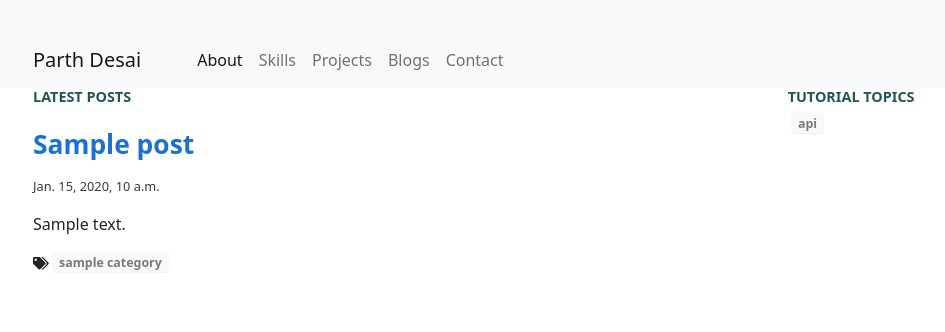
After one commit to Parth971/Parth-Desai-Website, a Django app: page /blogs/ in a window 1280 px wide. The commit adds this page. Shown: the top 332 px of the page, without its empty margins (53-998 px from the left). Run offline with Django 4.2, Linux system fonts and the light colour scheme; tables that the repository leaves empty hold one stand-in row (values such as "Sample post"); some libraries are stand-ins or nearby versions.

Commit message:
Add: View all blogs list view

```diff
--- a/blog/models.py
+++ b/blog/models.py
@@ -24,10 +24,6 @@ class Post(models.Model):
     def __str__(self):
         return self.title
 
-    def save(self, **kwargs):
-        self.title = "_".join(self.title.lower().split(' '))
-        super(Post, self).save(**kwargs)
-
 
 class Comment(models.Model):
     body = models.TextField()
--- /dev/null
+++ b/blog/templates/blog/list_blogs.html
@@ -0,0 +1,162 @@
+{% include 'base.html' %}
+{% load static %}
+
+{% block css %}
+    <link rel="stylesheet" href="{% static 'css/home.css' %}">
+{% endblock %}
+
+{% block body %}
+
+<style>
+
+.blog-container {
+    position: relative;
+    padding-bottom: 40px;
+}
+.eyebrow {
+    font-size: .9rem;
+    font-weight: bold;
+    text-transform: uppercase;
+    color: #225556;
+}
+article, aside, figcaption, figure, footer, header, hgroup, main, nav, section {
+    display: block;
+}
+.blog-listing {
+    padding: 1rem 0;
+}
+.blog-listing-heading {
+    margin: 0 0 1rem;
+    max-width: 30ch;
+    font-size: 1.65rem;
+    font-weight: 600;
+}
+a {
+    color: #1972d1;
+    text-decoration: none;
+    background-color: transparent;
+}
+.blog-listing-meta {
+    display: flex;
+    margin: 0;
+    padding: 0;
+}
+.blog-listing-meta li {
+    display: flex;
+    align-items: center;
+    list-style: none;
+    margin: 0 2rem 1rem 0;
+}
+.blog-listing-date {
+    font-size: .8rem;
+    opacity: .9;
+}
+.blog-listing-meta li:last-child {
+    margin-right: 0;
+}
+.sr-only {
+    position: absolute;
+    width: 1px;
+    height: 1px;
+    padding: 0;
+    margin: -1px;
+    overflow: hidden;
+    clip: rect(0, 0, 0, 0);
+    white-space: nowrap;
+    border: 0;
+}
+p {
+    margin-top: 0;
+    margin-bottom: 1rem;
+}
+.topics-list {
+    display: flex;
+    flex-flow: row wrap;
+    align-items: center;
+    font-size: .9rem;
+}
+.topics-list .topic {
+    margin: 0 0 .2rem .18rem;
+    border-bottom: 1px solid #f1f1f1;
+    font-weight: 700;
+    text-transform: lowercase;
+    color: #797979;
+}
+.btn:not(:disabled):not(.disabled) {
+    cursor: pointer;
+}
+.btn-group-xs>.btn, .btn-xs {
+    padding: .25rem .4rem;
+    border-radius: .2rem;
+    font-size: .775rem;
+    line-height: .9;
+}
+
+
+@media (min-width: 992px)
+.blog-listing-body {
+    max-width: 92%;
+}
+@media (min-width: 992px)
+.blog-listing-heading {
+    font-size: 1.98rem;
+}
+
+</style>
+
+<div class="navigation-bar">
+    {% include "nav.html" %}
+</div>
+
+<main>
+   <div class="container blog-container" style="padding-top: 0;">
+      <div class="row">
+         <div class="col col-12 col-lg-8">
+            <h2 class="eyebrow">Latest Posts</h2>
+
+            {% for blog in blogs %}
+               <article class="blog-listing">
+                  <header class="blog-listing-header">
+                     <h1 class="blog-listing-heading">
+                        <a href="{% url 'blog_detail' blog_id=blog.id %}">{{ blog.title }}</a>
+                     </h1>
+                  </header>
+                  <ul class="blog-listing-meta">
+                     <li class="blog-listing-date">
+                        <span class="sr-only">Last updated on</span>
+                        <time>{{ blog.updated_at }}</time>
+                     </li>
+                  </ul>
+                  <div class="blog-listing-body">
+                     <p>{{ blog.description }}</p>
+                  </div>
+                  <div class="topics-list">
+                     <i class="fas fa-tags fa-sm"></i>
+
+                     {% for cat in blog.categories.all %}
+                        <a class="btn btn-light btn-xs topic" href="/blog/topics/docker/">
+                           {{ cat.name }}
+                        </a>
+                     {% endfor %}
+
+                  </div>
+               </article>
+            {% endfor %}
+
+         </div>
+         <div class="col col-12 col-lg-4 blog-sidebar-col">
+            <div class="blog-sidebar" data-a-section="Sidebar">
+               <aside class="card-sidebar all-topics">
+                  <h3 class="eyebrow">Tutorial Topics</h3>
+                  <nav class="topics-list">
+                     <a class="btn btn-light btn-xs topic" href="/blog/topics/api/">API</a>
+                  </nav>
+               </aside>
+            </div>
+         </div>
+      </div>
+   </div>
+</main>
+
+
+{% endblock %}
--- a/blog/urls.py
+++ b/blog/urls.py
@@ -1,7 +1,8 @@
 from django.urls import path
 
-from blog.views import BlogDetailView
+from blog.views import BlogDetailView, BlogListView
 
 urlpatterns = [
     path("<int:blog_id>", BlogDetailView.as_view(), name='blog_detail'),
+    path("", BlogListView.as_view(), name='blog_list'),
 ]
--- a/blog/views.py
+++ b/blog/views.py
@@ -1,4 +1,4 @@
-from django.views.generic import DetailView
+from django.views.generic import DetailView, ListView
 
 from blog.models import Post
 
@@ -8,3 +8,9 @@ class BlogDetailView(DetailView):
     context_object_name = 'blog'
     model = Post
     pk_url_kwarg = 'blog_id'
+
+
+class BlogListView(ListView):
+    template_name = 'blog/list_blogs.html'
+    context_object_name = 'blogs'
+    model = Post
--- a/dashboard/templates/dashboard/home.html
+++ b/dashboard/templates/dashboard/home.html
@@ -177,6 +177,9 @@
                     </div>
                 </div>
             </div>
+            <div class="col-md-12 text-center">
+                <a href="{% url 'blog_list' %}" class="btn btn-primary">View All Blogs</a>
+            </div>
         </div>
     </div>
 </section>
```
